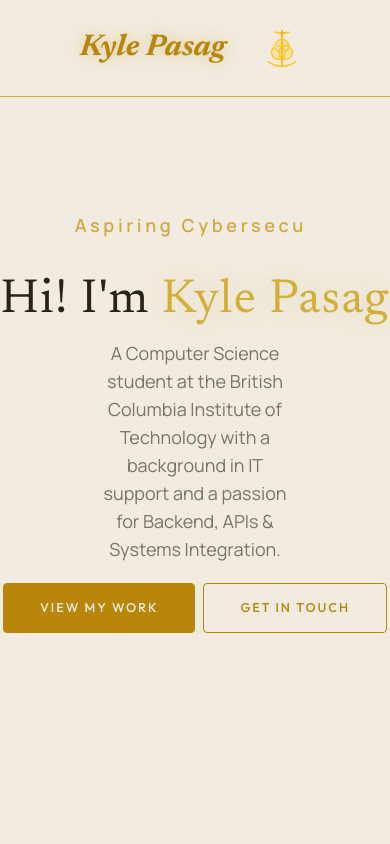
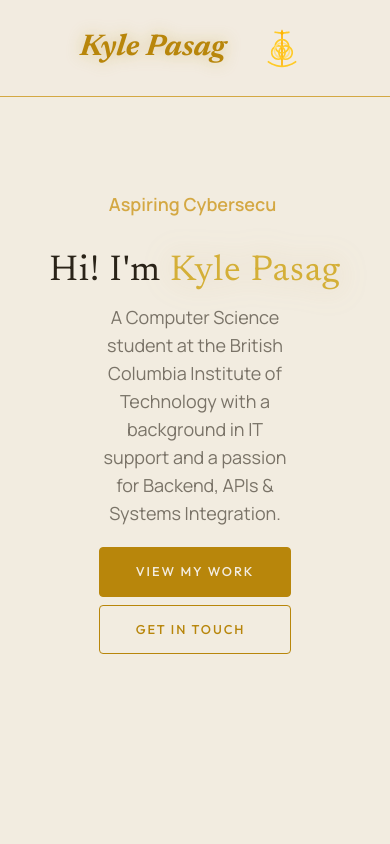
Before and after one commit to kpasag/Portfolio, a React (Vite) app: page / in a window 390 px wide. Shown: the top 844 px of the page. Built offline with nearby package versions, Linux system fonts and the light colour scheme.

Commit message:
Improve mobile resposiveness

```diff
--- a/src/App.jsx
+++ b/src/App.jsx
@@ -1,11 +1,13 @@
 import Navbar from "./Navbar.jsx";
-import Body from "./Body.jsx"
+import Body from "./Body.jsx";
+import Footer from "./Footer.jsx";
 
 function App() {
   return (
     <>
       <Navbar />
       <Body />
+      <Footer />
     </>
   );
 }
--- a/src/Body.jsx
+++ b/src/Body.jsx
@@ -273,12 +273,12 @@ function Body() {
             {/* <h3 className="font-['Outfit'] uppercase tracking-[0.3em] text-[1.0rem] text-[rgba(42,35,24,0.6)] dark:text-[#94A3B8]">
               Welcome to my portfolio
             </h3> */}
-            <h2 className="text-[#D4A843] dark:text-[#A8C4E0] text-lg tracking-[0.2em] pb-6 font-['Manrope'] font-semibold">
+            <h2 className="text-[#D4A843] dark:text-[#A8C4E0] text-lg sm:tracking-[0.2em] pb-6 font-['Manrope'] font-semibold">
               <span>Aspiring </span>
               {displayText}
               <span className="text-xl animate-blink font-light">|</span>
             </h2>
-            <h1 className="text-[#2A2318] dark:text-[#F2ECE0] lg:text-8xl sm:text-6xl md:text-7xl text-5xl leading-tight tracking-wide font-['Newsreader'] md:text-wrap">
+            <h1 className="text-[#2A2318] dark:text-[#F2ECE0] lg:text-8xl sm:text-6xl md:text-7xl text-4xl leading-tight tracking-wide font-['Newsreader'] text-wrap text-center">
               <span>Hi! I'm </span>
               <span className="drop-shadow-[0_0_15px_rgba(197,160,89,0.3)] text-[#D4AF37] dark:text-[#A8C4E0]">
                 Kyle Pasag
@@ -290,7 +290,7 @@ function Body() {
               Backend, APIs & Systems Integration.
             </p>
           </div>
-          <div className="relative z-10 font-['Outfit'] text-[0.8rem] font-medium flex space-x-2">
+          <div className="relative z-10 font-['Outfit'] text-[0.8rem] font-medium sm:flex-row flex-col flex gap-x-2 sm:gap-y-0 gap-y-2">
             <a
               href="#projects"
               className=" py-3.5 cursor-pointer px-9 tracking-[0.15em] transition-all bg-[#B8860B] dark:bg-[#6B8CAE] hover:bg-[#F2ECE0] dark:hover:bg-[#A8C4E0] hover:text-[#B8860B] dark:hover:text-[#0F172A] duration-300 hover:drop-shadow-[0_0_15px_rgba(197,160,89,0.3)] dark:hover:drop-shadow-[0_0_15px_rgba(168,196,224,0.3)] rounded-sm border border-[#B8860B] dark:border-[#6B8CAE] text-[#F2ECE0] dark:text-[#0F172A]"
--- a/src/Footer.jsx
+++ b/src/Footer.jsx
@@ -1,6 +1,18 @@
 function Footer() {
-
-
+  return (
+    <footer className="font-['Newsreader'] bg-[#F2ECE0] dark:bg-[#0F172A] border-t border-[#D4A843] dark:border-[#4A6F8C] py-12 px-20">
+      <section className="max-w-400 mx-auto flex flex-col items-center text-center space-y-4">
+        <p className="text-[#2A2318]/40 dark:text-[#94A3B8]/50 text-sm font-sans italic">
+          Light mode blessed by the Erdtree. Dark mode by Rennala. No summons
+          were used in the making of this site.
+        </p>
+        <div className="w-16 border-t border-[#D4A843]/30 dark:border-[#4A6F8C]/30" />
+        <p className="text-[#2A2318]/50 dark:text-[#94A3B8]/60 text-xs font-sans tracking-widest uppercase">
+          © 2026 Kyle Pasag
+        </p>
+      </section>
+    </footer>
+  );
 }
 
 export default Footer;
```
